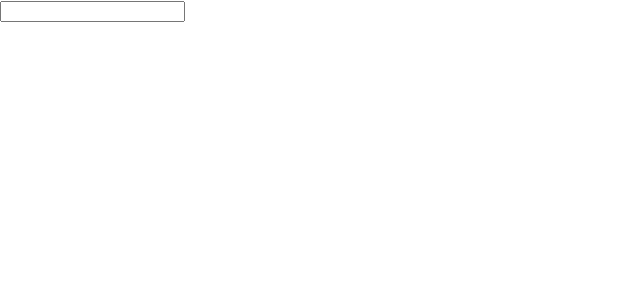
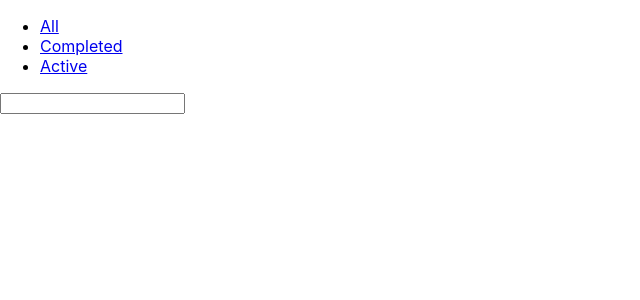
Before and after one commit to yhor1e/react-todos, a React (Create React App) app: page / in a window 1280 px wide. Shown: the top 300 px of the page, without its empty margins (0-640 px from the left). Built offline with nearby package versions, Linux system fonts and the light colour scheme.

Commit message:
Add routing logic

```diff
--- a/src/App.js
+++ b/src/App.js
@@ -4,6 +4,12 @@ import NewTodo from './NewTodo'
 import Todos from './Todos'
 import Todo from './Todo'
 import db from './db'
+import {
+  BrowserRouter as Router,
+  Switch,
+  Route,
+  NavLink,
+} from 'react-router-dom'
 
 class App extends React.Component {
   constructor(props) {
@@ -62,15 +68,26 @@ class App extends React.Component {
     })
   }
   handleClickDeleteButton(id) {
-    db.todos.delete(id)
-      .then(() => {
-        const todos = [...this.state.todos]
-        todos.splice(todos.findIndex((todo)=>todo.id === id), 1)
-        this.setState({ todos: todos });
-      });
+    db.todos.delete(id).then(() => {
+      const todos = [...this.state.todos]
+      todos.splice(
+        todos.findIndex((todo) => todo.id === id),
+        1
+      )
+      this.setState({ todos: todos })
+    })
   }
-  render() {
-    const listItems = this.state.todos.map((todo, i) => (
+  getListItems(filter) {
+    let filtered
+    if (filter === 'done') {
+      filtered = this.state.todos.filter((todo) => todo.isDone === true)
+    } else if (filter === 'active') {
+      filtered = this.state.todos.filter((todo) => todo.isDone === false)
+    } else {
+      filtered = this.state.todos
+    }
+
+    return filtered.map((todo, i) => (
       <Todo
         key={todo.id}
         text={todo.text}
@@ -84,12 +101,50 @@ class App extends React.Component {
         onKeyPress={(e) => this.handleKeyPressItem(e, todo.id)}
       />
     ))
+  }
 
+  render() {
     return (
-      <div className="App">
-        <NewTodo onKeyPress={(e) => this.handleKeyPressNewTodo(e)} />
-        <Todos>{listItems}</Todos>
-      </div>
+      <Router>
+        <div>
+          <nav>
+            <ul>
+              <li>
+                <NavLink activeClassName="active" to="/">
+                  All
+                </NavLink>
+              </li>
+              <li>
+                <NavLink activeClassName="active" to="/completed">
+                  Completed
+                </NavLink>
+              </li>
+              <li>
+                <NavLink activeClassName="active" to="/active">
+                  Active
+                </NavLink>
+              </li>
+            </ul>
+          </nav>
+          <div className="App">
+            <NewTodo onKeyPress={(e) => this.handleKeyPressNewTodo(e)} />
+            <Switch>
+              <Route
+                path="/completed"
+                component={() => <Todos>{this.getListItems('done')}</Todos>}
+              />
+              <Route
+                path="/active"
+                component={() => <Todos>{this.getListItems('active')}</Todos>}
+              />
+              <Route
+                path="/"
+                component={() => <Todos>{this.getListItems('all')}</Todos>}
+              />
+            </Switch>
+          </div>
+        </div>
+      </Router>
     )
   }
 }
```
